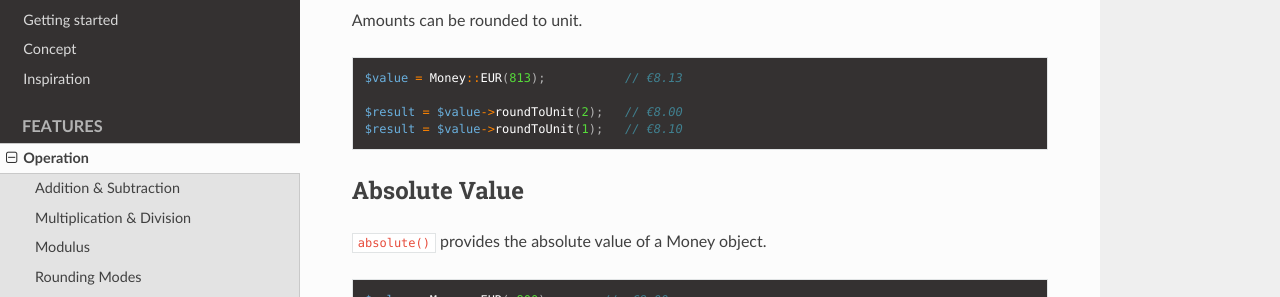
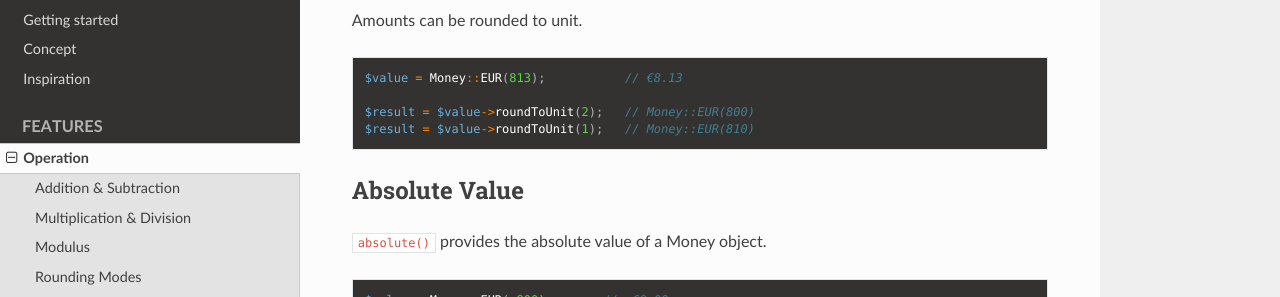
Before and after one commit to moneyphp/money, a Sphinx documentation site: the page built from doc/features/operation.rst, in a window 1280 px wide and 900 px high, scrolled down 1812 px. Shown: the part 155-452 px from the top of the window. Built offline with Sphinx 7.4.7 and the Read the Docs theme 2.0.0, drawn with Linux system fonts in a browser that asks for light colours.

```diff
--- a/doc/features/operation.rst
+++ b/doc/features/operation.rst
@@ -106,8 +106,8 @@
 
     $value = Money::EUR(813);           // €8.13
 
-    $result = $value->roundToUnit(2);   // €8.00
-    $result = $value->roundToUnit(1);   // €8.10
+    $result = $value->roundToUnit(2);   // Money::EUR(800)
+    $result = $value->roundToUnit(1);   // Money::EUR(810)
 
 .. _absolute:
 
```
Also changed, not shown: 2 other files.
